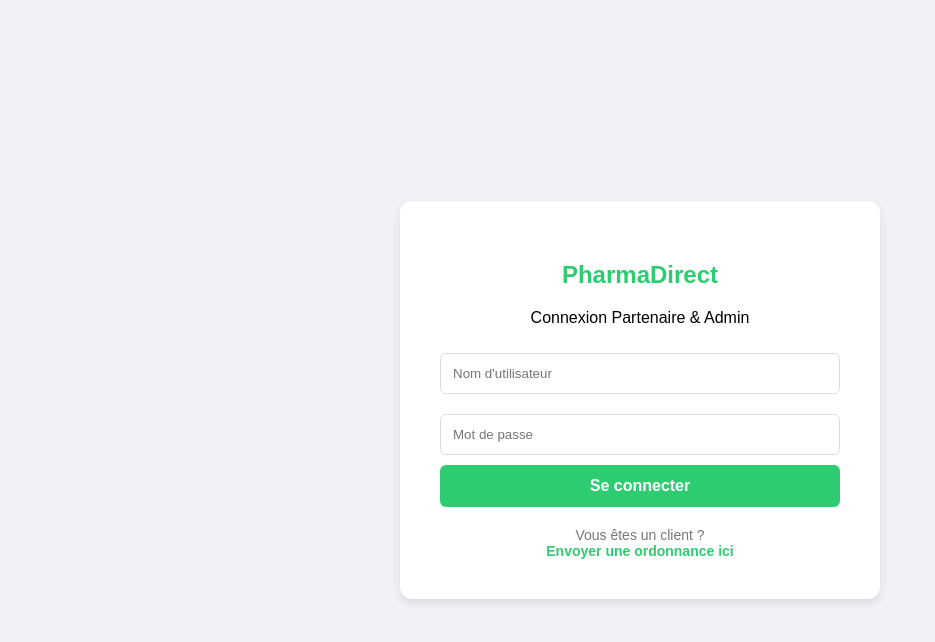
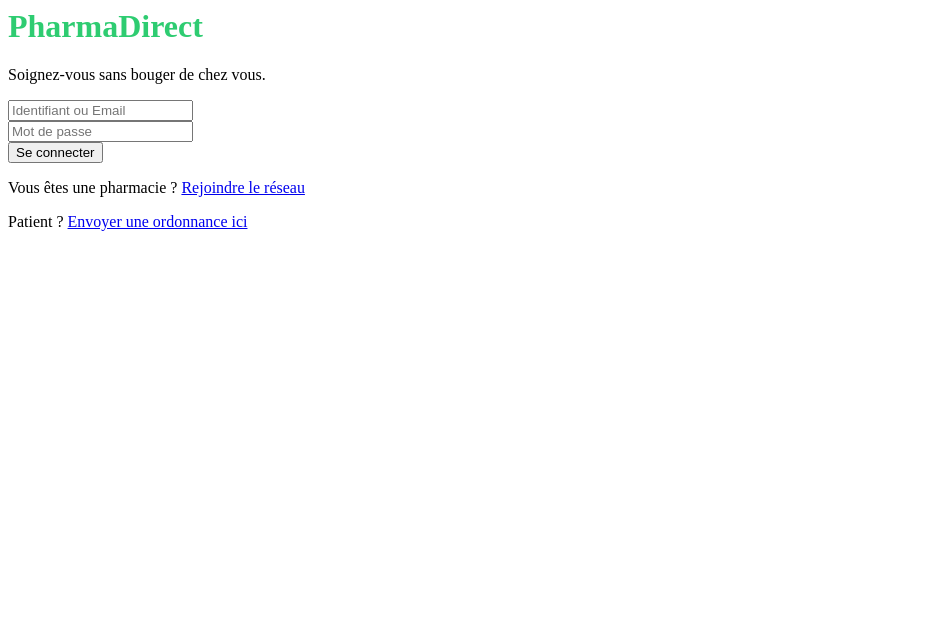
Before and after one commit to godlandamambou-cell/pharmadirect, a website: page public/index.html in a window 1280 px wide. Shown: the whole page, without its empty margins (0-935 px from the left). Drawn offline with Linux system fonts and the light colour scheme.

Commit message:
Refactor login form and add logo section
Updated the login form layout and added a logo section.

```diff
--- a/public/index.html
+++ b/public/index.html
@@ -1,30 +1,24 @@
-<!DOCTYPE html>
-<html lang="fr">
-<head>
-    <meta charset="UTF-8">
-    <meta name="viewport" content="width=device-width, initial-scale=1.0">
-    <title>PharmaDirect - Bienvenue</title>
-    <link rel="manifest" href="/manifest.json">
-    <style>
-        body { font-family: sans-serif; background: #f0f2f5; display: flex; justify-content: center; align-items: center; height: 100vh; margin: 0; }
-        .card { background: white; padding: 40px; border-radius: 12px; box-shadow: 0 4px 10px rgba(0,0,0,0.1); width: 100%; max-width: 400px; text-align: center; }
-        h2 { color: #2ecc71; margin-bottom: 20px; }
-        input { width: 100%; padding: 12px; margin: 10px 0; border: 1px solid #ddd; border-radius: 6px; box-sizing: border-box; }
-        button { width: 100%; padding: 12px; background: #2ecc71; color: white; border: none; border-radius: 6px; cursor: pointer; font-size: 16px; font-weight: bold; }
-        .client-link { margin-top: 20px; display: block; color: #777; text-decoration: none; font-size: 14px; }
-        .client-link b { color: #2ecc71; }
-    </style>
-</head>
-<body>
-    <div class="card">
-        <h2>PharmaDirect</h2>
-        <p>Connexion Partenaire & Admin</p>
-        <form action="/login" method="POST">
-            <input type="text" name="username" placeholder="Nom d'utilisateur" required>
+<div class="login-card">
+    <div class="logo-container">
+        <h1 style="color:#2ecc71;">PharmaDirect</h1>
+    </div>
+
+    <p class="subtitle">Soignez-vous sans bouger de chez vous.</p>
+
+    <form action="/login" method="POST">
+        <div class="input-group">
+            <input type="text" name="username" placeholder="Identifiant ou Email" required>
+        </div>
+
+        <div class="input-group">
             <input type="password" name="password" placeholder="Mot de passe" required>
-            <button type="submit">Se connecter</button>
-        </form>
-        <a href="/commande-client.html" class="client-link">Vous êtes un client ? <br><b>Envoyer une ordonnance ici</b></a>
+        </div>
+
+        <button type="submit" class="btn-login">Se connecter</button>
+    </form>
+
+    <div class="footer-links">
+        <p>Vous êtes une pharmacie ? <a href="/inscription">Rejoindre le réseau</a></p>
+        <p>Patient ? <a href="/ordonnance">Envoyer une ordonnance ici</a></p>
     </div>
-</body>
-</html>
+</div>
```
